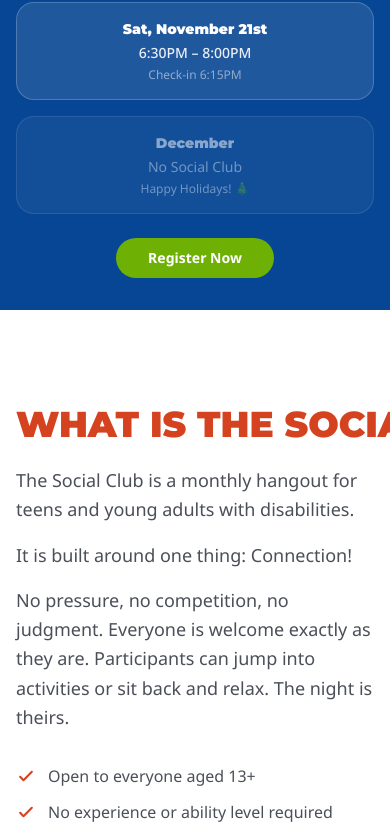
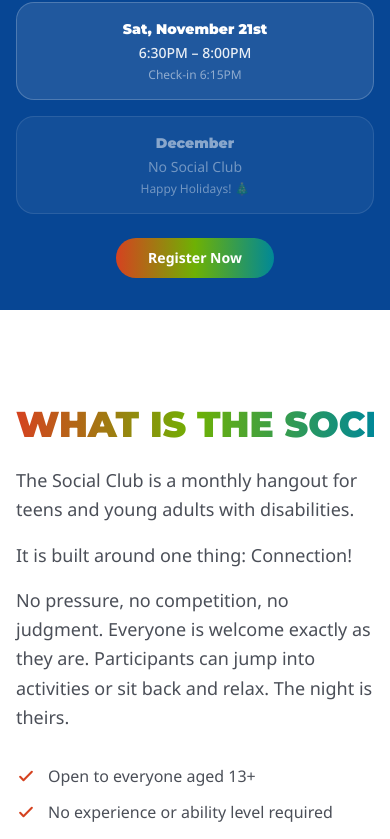
Before and after one commit to steinbros1012/the-social-club, a Next.js app: page / in a window 390 px wide. Shown: the part 1146-1985 px from the top of the page. Built offline with nearby package versions, Linux system fonts and the light colour scheme.

Commit message:
feat: rainbow gradient (orange→green→teal) on all buttons and headings

```diff
--- a/src/app/globals.css
+++ b/src/app/globals.css
@@ -210,6 +210,24 @@
 .reveal-delay-2 { transition-delay: 0.2s; }
 .reveal-delay-3 { transition-delay: 0.3s; }
 
+/* WWWWY rainbow gradient — orange → green → teal */
+.rainbow-btn {
+  background: linear-gradient(90deg, #D54220 0%, #6EB104 50%, #008897 100%);
+  color: white;
+  transition: filter 0.2s ease, transform 0.2s ease;
+}
+.rainbow-btn:hover {
+  filter: brightness(1.12);
+  transform: translateY(-1px);
+}
+
+.rainbow-text {
+  background: linear-gradient(90deg, #D54220 0%, #6EB104 50%, #008897 100%);
+  -webkit-background-clip: text;
+  -webkit-text-fill-color: transparent;
+  background-clip: text;
+}
+
 /* Card lift on hover */
 .card-hover {
   transition: transform 0.25s cubic-bezier(0.22, 1, 0.36, 1), box-shadow 0.25s ease;
--- a/src/app/page.tsx
+++ b/src/app/page.tsx
@@ -44,7 +44,7 @@ function Nav() {
         </nav>
         <a
           href="#register"
-          className="hidden md:inline-flex ml-auto bg-[#D54220] hover:bg-[#b83a1c] text-white text-sm font-bold px-5 py-2 rounded-full transition-colors focus-ring flex-shrink-0"
+          className="hidden md:inline-flex ml-auto rainbow-btn text-sm font-bold px-5 py-2 rounded-full focus-ring flex-shrink-0"
         >
           Register Now
         </a>
@@ -82,7 +82,7 @@ function Nav() {
           <a
             href="#register"
             onClick={() => setMenuOpen(false)}
-            className="mt-3 block text-center bg-[#D54220] hover:bg-[#b83a1c] text-white font-bold px-5 py-3 rounded-full transition-colors focus-ring"
+            className="mt-3 block text-center rainbow-btn font-bold px-5 py-3 rounded-full focus-ring"
           >
             Register Now
           </a>
@@ -147,7 +147,7 @@ function Hero() {
         <div className="flex flex-col sm:flex-row gap-4 justify-center">
           <a
             href="#register"
-            className="bg-[#D54220] hover:bg-[#b83a1c] text-white font-bold text-lg px-10 py-4 rounded-full transition-all hover:shadow-lg hover:shadow-[#D54220]/30 hover:-translate-y-0.5 focus-ring"
+            className="rainbow-btn font-bold text-lg px-10 py-4 rounded-full focus-ring"
           >
             Register Here
           </a>
@@ -200,7 +200,7 @@ function UpcomingDatesBanner() {
         </div>
         <a
           href="#register"
-          className="inline-flex bg-[#6EB104] hover:bg-[#5c9303] text-white text-sm font-bold px-8 py-2.5 rounded-full transition-colors focus-ring"
+          className="inline-flex rainbow-btn text-sm font-bold px-8 py-2.5 rounded-full focus-ring"
         >
           Register Now
         </a>
@@ -221,7 +221,7 @@ function About() {
       >
         <h2
           id="about-heading"
-          className="font-heading text-4xl sm:text-5xl font-black text-[#D54220] uppercase leading-none mb-6 whitespace-nowrap"
+          className="font-heading text-4xl sm:text-5xl font-black rainbow-text uppercase leading-none mb-6 whitespace-nowrap"
         >
           What is The Social Club?
         </h2>
@@ -306,7 +306,7 @@ function Experience() {
         <div className="mb-14">
           <h2
             id="experience-heading"
-            className="font-heading text-4xl sm:text-5xl font-black text-[#6EB104] uppercase leading-tight"
+            className="font-heading text-4xl sm:text-5xl font-black rainbow-text uppercase leading-tight"
           >
             The Experience
           </h2>
@@ -389,7 +389,7 @@ function RegistrationSection() {
         <div className="text-center mb-12">
           <h2
             id="register-heading"
-            className="font-heading text-4xl sm:text-5xl font-black text-[#008897] uppercase leading-tight mb-4"
+            className="font-heading text-4xl sm:text-5xl font-black rainbow-text uppercase leading-tight mb-4"
           >
             Register Now
           </h2>
@@ -451,7 +451,7 @@ function FAQ() {
         <div className="text-center mb-16">
           <h2
             id="faq-heading"
-            className="font-heading text-4xl sm:text-5xl font-black text-[#D54220] uppercase leading-tight"
+            className="font-heading text-4xl sm:text-5xl font-black rainbow-text uppercase leading-tight"
           >
             FAQ
           </h2>
--- a/src/components/RegistrationForm.tsx
+++ b/src/components/RegistrationForm.tsx
@@ -626,7 +626,7 @@ function StepReview({
       <button
         type="submit"
         disabled={submitting}
-        className="w-full bg-[#6EB104] hover:bg-[#5c9303] disabled:opacity-60 disabled:cursor-not-allowed text-white font-heading font-black text-lg py-4 rounded-2xl transition-all hover:shadow-lg hover:-translate-y-0.5 focus:outline-none focus-visible:ring-2 focus-visible:ring-[#6EB104] focus-visible:ring-offset-2"
+        className="w-full rainbow-btn disabled:opacity-60 disabled:cursor-not-allowed font-heading font-black text-lg py-4 rounded-2xl focus:outline-none focus-visible:ring-2 focus-visible:ring-[#6EB104] focus-visible:ring-offset-2"
       >
         {submitting
           ? "Processing…"
@@ -877,7 +877,7 @@ export default function RegistrationForm() {
             <button
               type="button"
               onClick={handleNext}
-              className="ml-auto px-8 py-3 rounded-xl bg-[#008897] hover:bg-[#006d7a] text-white font-bold text-sm transition-colors focus:outline-none focus-visible:ring-2 focus-visible:ring-[#008897] focus-visible:ring-offset-2"
+              className="ml-auto px-8 py-3 rounded-xl rainbow-btn font-bold text-sm focus:outline-none focus-visible:ring-2 focus-visible:ring-[#6EB104] focus-visible:ring-offset-2"
             >
               Continue →
             </button>
```
